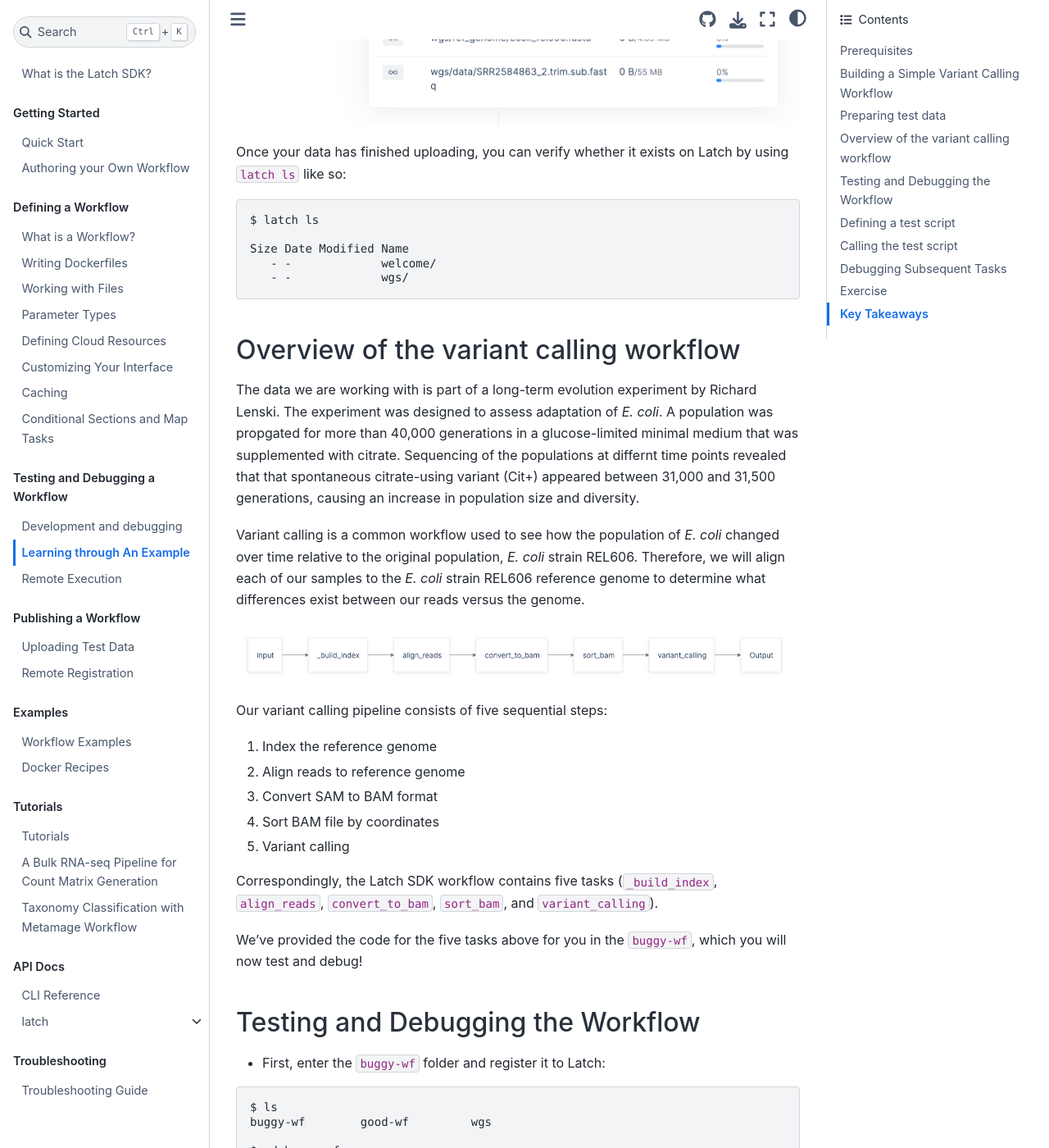
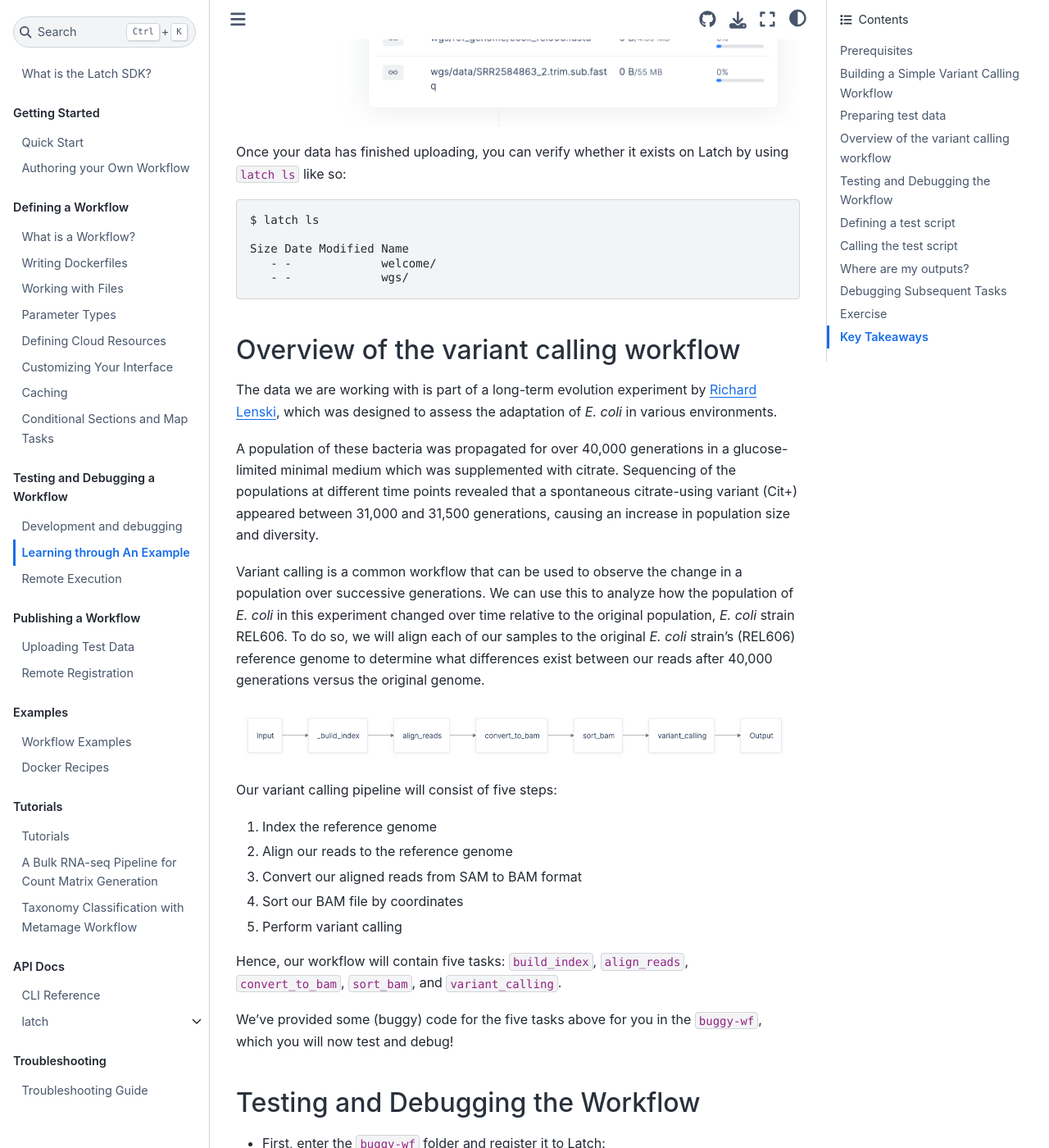
Before and after one commit to latchbio/latch, a Sphinx documentation site: the page built from docs/source/basics/latch_develop_example.md, in a window 1280 px wide and 1400 px high, scrolled down 1193 px. Shown: the whole window at 82% size. Built offline with Sphinx 7.4.7 and the Sphinx Book theme 1.1.4, drawn with Linux system fonts in a browser that asks for light colours; some of the changed text lies outside the part shown.

Commit message:
resolved ayush comments

````diff
--- a/docs/source/basics/latch_develop_example.md
+++ b/docs/source/basics/latch_develop_example.md
@@ -1,4 +1,3 @@
-
 # Learning through An Example
 To demonstrate how to use `latch develop`, we will walk through an end-to-end flow of testing and debugging an existing variant calling workflow.
 
@@ -9,7 +8,7 @@
 ## Building a Simple Variant Calling Workflow
 
 In this tutorial, we will be building a simple variant calling workflow. To follow along, you can clone the example code here:
-```
+```console
 $ git clone https://github.com/hannahle/simple-variant-calling.git
 
 $ cd simple-variant-calling
@@ -32,7 +31,7 @@
 ![Upload](../assets/latch-develop-example/data-upload.png)
 
 Once your data has finished uploading, you can verify whether it exists on Latch by using `latch ls` like so:
-```
+```console
 $ latch ls
 
 Size Date Modified Name
@@ -41,27 +40,28 @@
 ```
 
 ## Overview of the variant calling workflow
-The data we are working with is part of a long-term evolution experiment by Richard Lenski. The experiment was designed to assess adaptation of _E. coli_. A population was propgated for more than 40,000 generations in a glucose-limited minimal medium that was supplemented with citrate. Sequencing of the populations at differnt time points revealed that that spontaneous citrate-using variant (Cit+) appeared between 31,000 and 31,500 generations, causing an increase in population size and diversity.
+The data we are working with is part of a long-term evolution experiment by [Richard Lenski](https://lenski.mmg.msu.edu/), which was designed to assess the adaptation of _E. coli_ in various environments.
 
-Variant calling is a common workflow used to see
-how the population of _E. coli_ changed over time relative to the original population, _E. coli_ strain REL606. Therefore, we will align each of our samples to the _E. coli_ strain REL606 reference genome to determine what differences exist between our reads versus the genome.
+A population of these bacteria was propagated for over 40,000 generations in a glucose-limited minimal medium which was supplemented with citrate. Sequencing of the populations at different time points revealed that a spontaneous citrate-using variant (Cit+) appeared between 31,000 and 31,500 generations, causing an increase in population size and diversity.
+
+Variant calling is a common workflow that can be used to observe the change in a population over successive generations. We can use this to analyze how the population of _E. coli_ in this experiment changed over time relative to the original population, _E. coli_ strain REL606. To do so, we will align each of our samples to the original _E. coli_ strain's (REL606) reference genome to determine what differences exist between our reads after 40,000 generations versus the original genome.
 
 ![Upload](../assets/latch-develop-example/variant-calling-wf.png)
 
-Our variant calling pipeline consists of five sequential steps:
+Our variant calling pipeline will consist of five steps:
 1. Index the reference genome
-2. Align reads to reference genome
-3. Convert SAM to BAM format
-4. Sort BAM file by coordinates
-5. Variant calling
+2. Align our reads to the reference genome
+3. Convert our aligned reads from SAM to BAM format
+4. Sort our BAM file by coordinates
+5. Perform variant calling
 
-Correspondingly, the Latch SDK workflow contains five tasks (`_build_index`, `align_reads`, `convert_to_bam`, `sort_bam`, and `variant_calling`).
+Hence, our workflow will contain five tasks: `build_index`, `align_reads`, `convert_to_bam`, `sort_bam`, and `variant_calling`.
 
-We've provided the code for the five tasks above for you in the `buggy-wf`, which you will now test and debug!
+We've provided some (buggy) code for the five tasks above for you in the `buggy-wf`, which you will now test and debug!
 
 ## Testing and Debugging the Workflow
 * First, enter the `buggy-wf` folder and register it to Latch:
-```
+```console
 $ ls
 buggy-wf        good-wf         wgs
 
@@ -71,10 +71,10 @@
 ```
 
 ## Defining a test script
-* Before testing the workflow end-to-end, it is helpful to run and test each task individually. To do so, you can create a folder called `scripts`, which contain a Python file that calls each of your task functions.
+* Before testing the workflow end-to-end, it is helpful to run and test each task individually. To do so, create a folder called `scripts`, which will contain Python files that can call your task functions.
 
-```
-# Folder structure inside buggy-wf
+```console
+$ tree .
 .
 ├── Dockerfile
 ├── README.md
@@ -93,27 +91,26 @@
 
 ```python
 # Import task functions from our workflow
-from wf import _build_index, align_reads, convert_to_bam, sort_bam, variant_calling
+from wf import build_index, align_reads, convert_to_bam, sort_bam, variant_calling
 from latch.types import LatchFile, LatchDir
 
 # Call task function
-_build_index(ref_genome = LatchFile("latch:///wgs/ref_genome/ecoli_rel606.fasta"))
+build_index(ref_genome = LatchFile("latch:///wgs/ref_genome/ecoli_rel606.fasta"))
 ```
 
-* The first line imports all tasks from `wf/__init__.py` to `scripts/main.py`
-* The second line imports the appropriate Latch types
-* The third line calls the task function to index the reference genome, `_build_index`.
+* The first line imports all tasks defined in `wf/__init__.py` so that we can reference them in this script.
+* The second line imports the necessary Latch types.
+* The third line calls the task function to index the reference genome, `build_index`.
 
 ![Copy](../assets/latch-develop-example/copy.png)
-* To use a file on Latch as test data to the task, navigate to Latch Console, click on that file and copy the path using the "Copy" button on the sidebar. After copying the path, you can prefix it with `latch://` to specify that it is a file on Latch, and pass the whole string as a parameter to `LatchFile`.
+
+To use a file on Latch as test data to the task, navigate to the Latch Console, click on the specific file and copy the path shown on the sidebar. After copying the path, prefix it with `latch://` to specify that it is a file on Latch, and pass the whole string as a parameter to `LatchFile`.
 
 ## Calling the test script
-* Inside `buggy-wf`, start a devleopment session with:
-```
+* Inside `buggy-wf`, start a development session by running:
+```console
 $ latch develop .
-```
-Output:
-```
+
 Copying your local changes...
 Could not find /Users/hannahle/Documents/GitHub/simple-variant-calling/buggy-wf/data - skipping
 Done.
@@ -123,12 +120,10 @@
 >>>
 ```
 
-* To run the test script, type:
+* Run the test script as below:
 ```
 >>> run-script scripts/main.py
-```
-Output:
-```
+
 Syncing your local changes...
 Could not find /Users/hannahle/Documents/GitHub/simple-variant-calling/buggy-wf/data - skipping
 Finished syncing. Beginning execution and streaming logs:
@@ -138,79 +133,89 @@
 2022-11-17 00:09:13,104 flytekit ERROR Exception occured when executing task: [Errno 2] No such file or directory: 'bwa'
 ====================
 ```
-* The logs tell us that there is no file or directory called `bwa`. One potential reason why is we might not have installed the binary `bwa` correctly.
+The logs tell us that there is no file or directory called `bwa`. One potential reason why is that we might not have installed the binary `bwa` correctly.
 
-* To check this, let's open up a shell and check if the `bwa` command exists:
-```
+To check this, let's open up a shell and check if the `bwa` command exists:
+```console
 >>> shell
 
 account-4034-development@ip-10-0-11-243:~$
 ```
-which opens up an interactive bash session.
-```
+
+This opens up an interactive bash session into the environment in which our task is running, which we can use just like a normal terminal. Trying to run `bwa` in it yields the following output:
+
+```console
 account-4034-development@ip-10-0-11-243:~$ bwa
 bash: bwa: command not found
 ```
-* Indeed, our `bwa` binary was not installed properly!
-* Checking the Dockerfile, we noticed that the installation instruction for `bwa` was commented out. Let's uncomment it.
+Indeed, our `bwa` binary was not installed! Checking the Dockerfile, notice that the installation instruction for `bwa` is commented out. Let's uncomment it:
 ```Dockerfile
 ...
-RUN apt install bwa
+RUN apt-get install bwa
 ...
 ```
 
-* Because we made a modification to our Dockerfile, we have to rebuild the environment and enter a new development session to load in the newest changes.
-* Exit your current development session:
-```
+Because we made a modification to our Dockerfile, we have to rebuild the environment and enter a new development session to load in the newest changes. First, exit your current development session:
+```console
 account-4034-development@ip-10-0-11-243:~$ exit
 >>> exit
 Exiting local development session
 ```
-* Re-register your workflow with the new Docker image
-```
+
+Re-register your workflow with the new Docker image
+```console
 $ latch register --remote .
 ```
-* Once your workflow finishes registering, enter a new development session:
-```
+
+Next, once your workflow finishes registering, enter a new development session:
+```console
 $ latch develop .
 ```
-* Now, re-run the test script:
+
+Now, re-run the test script:
 ```
 >>> run-script scripts/main.py
 ```
 Your script should now run successfully!
 
-**Where are my outputs?**
-* Let's inspect the return statement of the `_build_index` task inside `wf/__init__.py`:
+## Where are my outputs?
+
+To make sure that our tasks are working properly, lets look at their output files to make sure that they're correct. Where do we find them though? Let's inspect the return statement of the `build_index` task inside `wf/__init__.py`:
+
 ```python
 @small_task
-def _build_index(ref_genome: LatchFile = LatchFile("latch:///wgs/ref_genome/ecoli_rel606.fasta")) -> LatchDir:
+def build_index(ref_genome: LatchFile = LatchFile("latch:///wgs/ref_genome/ecoli_rel606.fasta")) -> LatchDir:
     _bwa_cmd = [
         "bwa",
         "index",
         ref_genome.local_path
     ]
     subprocess.run(_bwa_cmd)
-    output = os.path.dirname(os.path.abspath(ref_genome.local_path))
+    output = Path(ref_genome.local_path).resolve().parent
 
     return LatchDir(output, "latch:///wgs/ref_genome")
 ```
-* We can see the task is returning a `LatchDir` with the filepath `latch:///wgs/ref_genome`, which indicates that the output files are located inside the `/wgs/ref_genome` folder on Latch!
+We can see the task is returning a `LatchDir` with the remote path `latch:///wgs/ref_genome`, which indicates that the output files are located inside the `/wgs/ref_genome` folder in the Latch Console.
 
 ![Outputs](../assets/latch-develop-example/ref_genome.png)
 
 ## Debugging Subsequent Tasks
-* Similarly to how we tested our first task, we can also call the second task from `scripts/main.py` like so:
+Similarly to how we tested our first task, we can also call the second task from `scripts/main.py` like so:
 ```python
-from wf import _build_index, align_reads, convert_to_bam, sort_bam, variant_calling
+from wf import build_index, align_reads, convert_to_bam, sort_bam, variant_calling
 from latch.types import LatchFile, LatchDir
 
-ref_genome_dir = _build_index(ref_genome = LatchFile("latch:///wgs/ref_genome/ecoli_rel606.fasta"))
+build_index(ref_genome=LatchFile("latch:///wgs/ref_genome/ecoli_rel606.fasta"))
 
-align_reads(ref_genome_dir = ref_genome_dir, read1 = LatchFile("latch:///wgs/trimmed_fastqs/SRR2584863_1.trim.sub.fastq"), read2 = LatchFile("latch:///wgs/trimmed_fastqs/SRR2584863_2.trim.sub.fastq"))
+align_reads(
+    ref_genome_dir=LatchDir("latch:///wgs/ref_genome/"),
+    read1=LatchFile("latch:///wgs/data/SRR2584863_1.trim.sub.fastq"),
+    read2=LatchFile("latch:///wgs/data/SRR2584863_2.trim.sub.fastq"),
+)
 ```
-* Here, we are passing the output of the first task, `latch:///wgs/ref_genome`, as the input to the second task.
-* Run the test script:
+Here, we are passing the output of the first task, `latch:///wgs/ref_genome`, as the input to the second task.
+
+Run the test script:
 ```
 >>> run-script scripts/main.py
 
@@ -231,12 +236,14 @@
 ====================
 ```
 
-* The error tells us that there is no file called `/wgs/trimmed_fastqs/SRR2584863_1.trim.sub.fastq` on Latch. Referencing the actual file paths of the trimmed FastQs, we can see that the filepath is indeeed wrong, with the correct filepath being `/wgs/data/SRR2584863_1.trim.sub.fastq`.
-* We can make this modification to our test script and re-run the task
+This error tells us that there is no file called `/wgs/trimmed_fastqs/SRR2584863_1.trim.sub.fastq` in the Latch Console. Referencing the actual file paths of the trimmed FastQs, we can see that their paths are indeed wrong, with the correct paths being `/wgs/data/SRR2584863_1.trim.sub.fastq`, etc (listed under `/wgs/data` instead of `/wgs/trimmed_fastqs`).
+
+We can make this modification to our test script and re-run the task as below:
 ```
 >>> run-script scripts/main.py
 ```
-* The task now outputs the results to the folder `/results` on Latch!
+
+The task now outputs the results to the folder `/results` on Latch!
 
 ![Aligned](../assets/latch-develop-example/aligned.png)
 
````
Also changed, not shown: other parts of docs/source/basics/latch_develop_example.md (+1 -3 lines).
